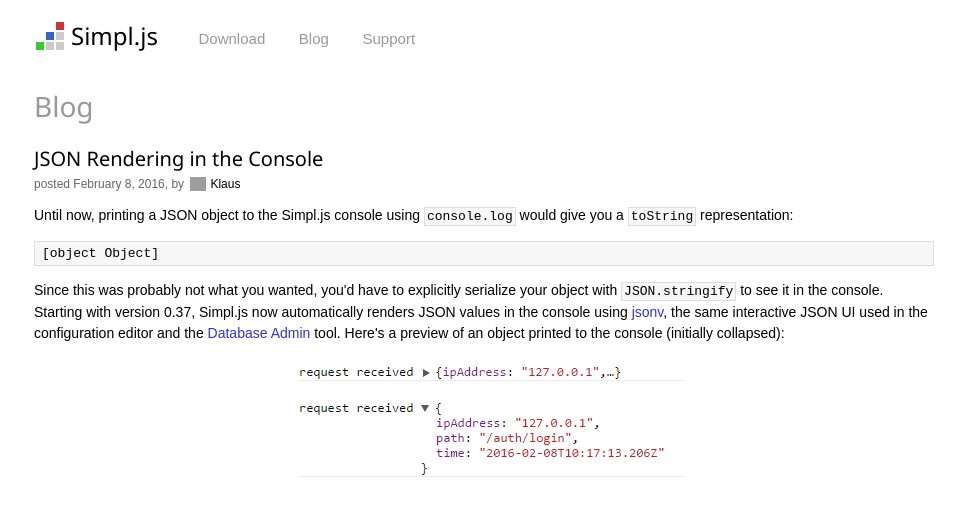
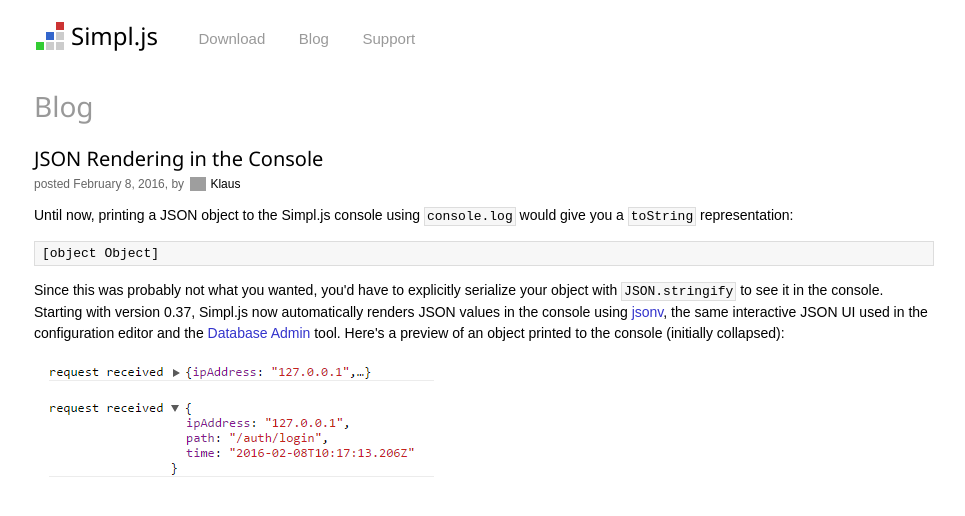
Before and after one commit to kganser/simpl.js, a Jekyll site: the page built from blog/json-rendering-in-the-console.html, in a window 1280 px wide. Shown: the top 516 px of the page, without its empty margins (156-1121 px from the left). Built offline with Jekyll 4.4.1, drawn with Linux system fonts in a browser that asks for light colours; grey boxes are pictures that could not be loaded.

Commit message:
Remove centering

```diff
--- a/blog/json-rendering-in-the-console.html
+++ b/blog/json-rendering-in-the-console.html
@@ -9,4 +9,4 @@
 <p>Until now, printing a JSON object to the Simpl.js console using <code>console.log</code> would give you a <code>toString</code> representation:</p>
 <pre>[object Object]</pre>
 <p>Since this was probably not what you wanted, you'd have to explicitly serialize your object with <code>JSON.stringify</code> to see it in the console. Starting with version 0.37, Simpl.js now automatically renders JSON values in the console using <a href="http://kganser.com/jsonv">jsonv</a>, the same interactive JSON UI used in the configuration editor and the <a href="/apps/simpljs/Database%20Admin">Database Admin</a> tool. Here's a preview of an object printed to the console (initially collapsed):</p>
-<p style="text-align: center"><img src="/img/console-jsonv-collapsed.png" alt="collapsed"><br><img src="/img/console-jsonv-expanded.png" alt="expanded"></p>
+<p><img src="/img/console-jsonv-collapsed.png" alt="collapsed"><br><img src="/img/console-jsonv-expanded.png" alt="expanded"></p>
```
